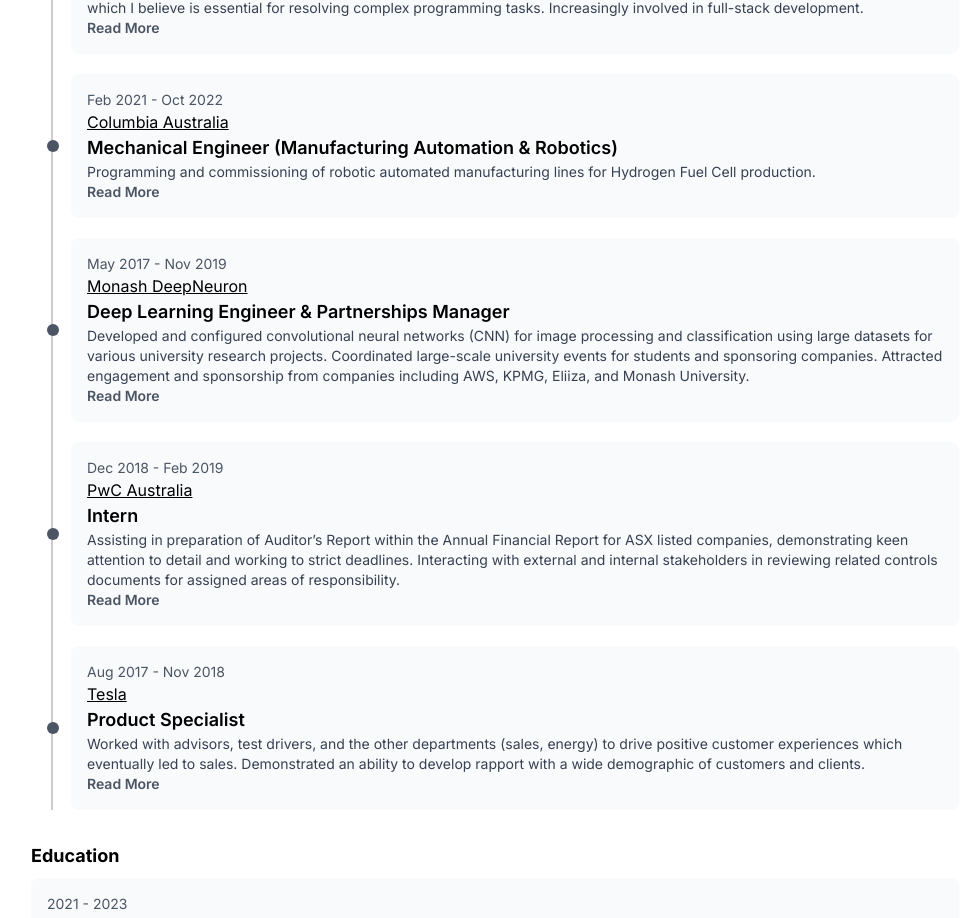
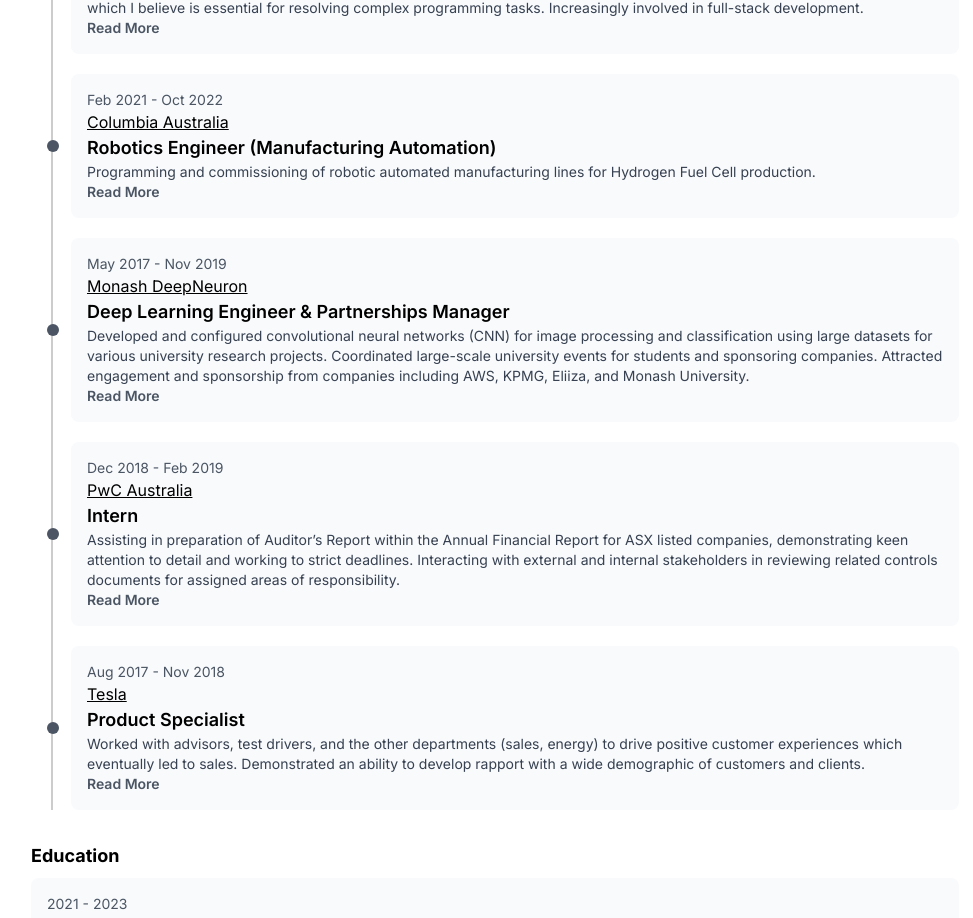
Before and after one commit to CodeBear117/resume-portfolio, a Next.js app: page / in a window 1280 px wide. Shown: the part 898-1816 px from the top of the page, without its empty margins (145-1118 px from the left). Built offline with nearby package versions, Linux system fonts and the light colour scheme.

Commit message:
update wording

```diff
--- a/app/components/Timeline.tsx
+++ b/app/components/Timeline.tsx
@@ -60,7 +60,7 @@
       <JobCard
         company="Columbia Australia"
         link="https://youtu.be/9v5FbmLEE4Q?si=JBU5hPwZbnx3PxZR"
-        role="Mechanical Engineer (Manufacturing Automation & Robotics)"
+        role="Robotics Engineer (Manufacturing Automation)"
         dates="Feb 2021 - Oct 2022"
         overview="Programming and commissioning of robotic automated manufacturing lines for Hydrogen Fuel Cell production."
         details={
@@ -74,8 +74,9 @@
             <li>
               My role encapsulted a great intersection between robotics and
               Machine Learning (ML); I configured and trained feature
-              recognition algorithms to identify and classify reject parts from
-              production that were subsequently removed by the robot.
+              recognition algorithms (computer vision) to identify and classify
+              reject parts from production that were subsequently removed by the
+              robot.
             </li>
             <li>
               I designed and commissioned various complex robotic manufacturing
```
